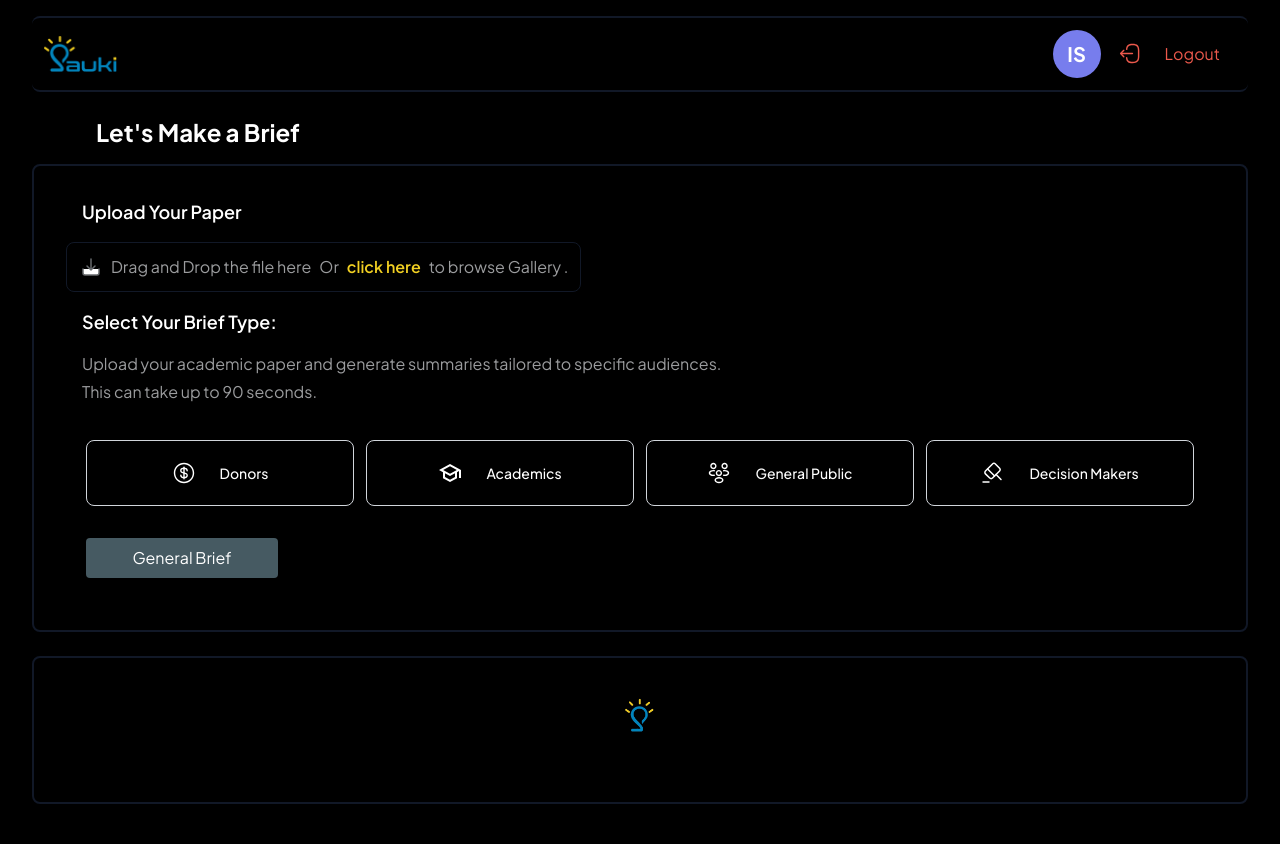
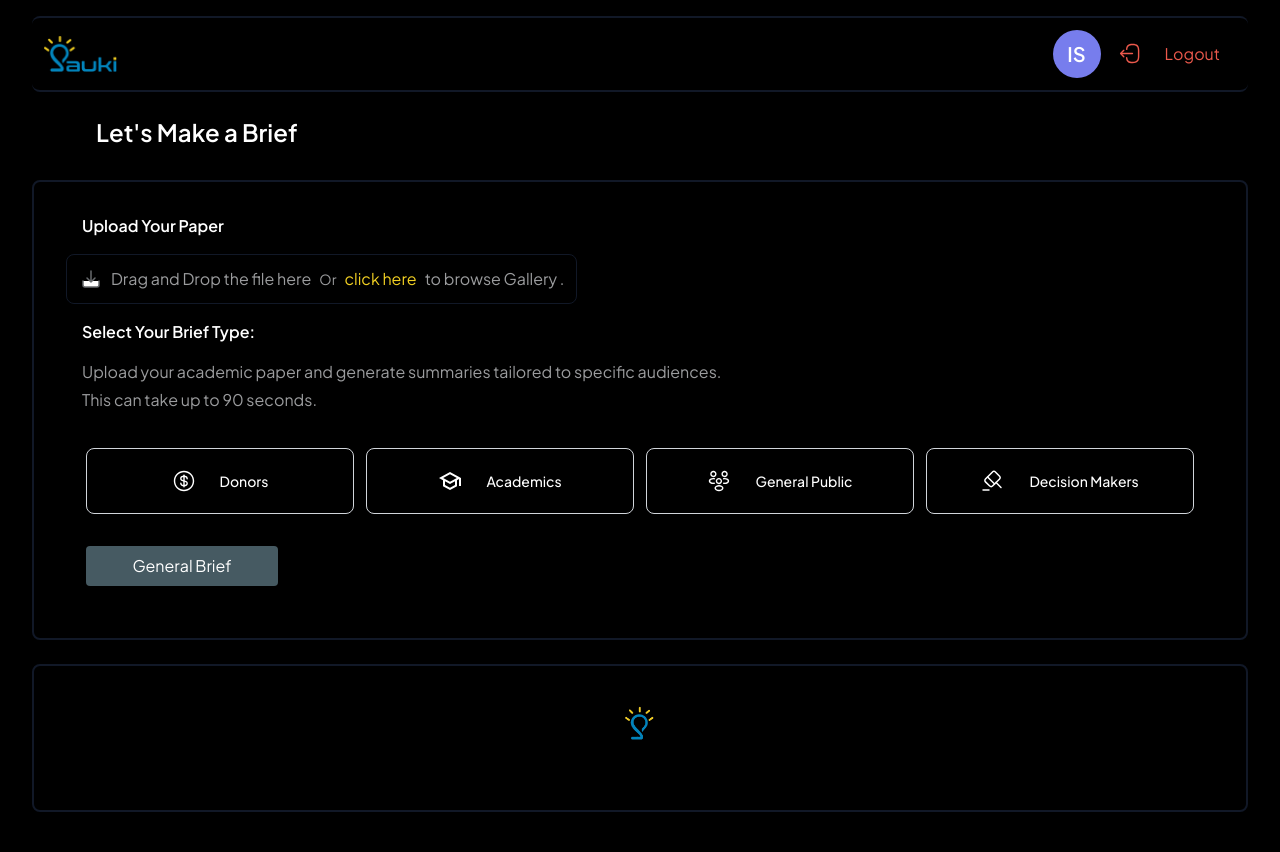
Before and after one commit to Zikam1/Sauki, a Nuxt app: page /brief-generator in a window 1280 px wide. Built offline with nearby package versions, Linux system fonts and the light colour scheme; a web font is replaced by a local one.

Commit message:
feat: font-size

```diff
--- a/nuxt.config.ts
+++ b/nuxt.config.ts
@@ -24,7 +24,7 @@ export default defineNuxtConfig({
         wght: '200..900',
         ital: '200..700',
       },
-      'Plus+Jakarta+Sans': [300, 400, 500, 600, 700]  // Adding Plus Jakarta Sans here
+      'Plus+Jakarta+Sans': [400,500,600 ]  // Adding Plus Jakarta Sans here
     },
     display: 'swap',  // Correct placement of the 'display' property for font loading
   },
--- a/pages/brief-generator.vue
+++ b/pages/brief-generator.vue
@@ -49,7 +49,7 @@
 
 
     <section>
-      <div class="text-left mx-16 max-w-full mb-4">
+      <div class="text-left md:mx-16 max-w-full mb-8">
         <p class="text-2xl font-bold text-white">Let's Make a Brief</p>
       </div>
     </section>
@@ -57,7 +57,7 @@
 
      <div class="flex flex-col items-start justify-start bg-black bg-opacity-96 border-2 border-gray-900 rounded-lg w-full p-4 sm:p-8 mb-6 mx-auto">
         <div class="text-left mx-4 max-w-full mb-4">
-        <p class="text-lg font-semibold text-white">Upload Your Paper</p>
+        <p class="text-md font-semibold text-white">Upload Your Paper</p>
       </div>
 
 
@@ -67,8 +67,8 @@
       <img v-if="!uploadedFile" src="../assets/icons/upload.svg" alt="upload" />
     </div>
     <p v-if="!uploadedFile" class="text-md text-wr ">Drag and Drop the file here</p>
-    <p v-if="!uploadedFile" class="text-md text-wr">Or</p>
-    <p v-if="!uploadedFile" class="text-md text-yellowc font-semibold cursor-pointer" @click="triggerFileInput">click here</p>
+    <p v-if="!uploadedFile" class="text-sm text-wr">Or</p>
+    <p v-if="!uploadedFile" class="text-md text-yellowc  cursor-pointer" @click="triggerFileInput">click here</p>
     <p v-if="!uploadedFile" class="text-md text-wr">to browse Gallery .</p>
     <input type="file" class="hidden" ref="fileInput" @change="handleFileUpload" />
 
@@ -90,7 +90,7 @@
 
       <!-- Title for Brief Type Selection -->
             <div class="text-left mx-4 mb-4">
-              <p class="text-lg font-['Plus Jakarta Sans'] font-semibold text-white mb-4">Select Your Brief Type:</p>
+              <p class="text-md font-['Plus Jakarta Sans'] text-md font-semibold text-white mb-4">Select Your Brief Type:</p>
                 <p class="text-md font-['Plus Jakarta Sans'] text-wr mb-1">Upload your academic paper and generate summaries tailored to specific audiences.</p>
                <p class="text-md font-['Plus Jakarta Sans'] text-wr">This can take up to 90 seconds.</p>
             </div>
@@ -105,7 +105,7 @@
                   'bg-saukiBlue': selectedBriefType === 'Donors',
                  'bg-white ': selectedBriefType !== 'Donors'
                 }"
-                class="border border-gray-300 p-3 sm:p-5 rounded-lg shadow-md hover:bg-saukiBlue cursor-pointer text-center flex justify-center items-center space-x-6"
+                class="border border-gray-300 p-3 sm:p-5 rounded-lg text-sm shadow-md hover:bg-saukiBlue cursor-pointer text-center flex justify-center items-center space-x-6"
               >
                 <img src="../assets/icons/donors.svg" alt="donors" />
                 <p class="font-medium text-white text-sm">Donors</p>
@@ -117,7 +117,7 @@
                   'bg-saukiBlue': selectedBriefType === 'Academics',
                   'bg-white ': selectedBriefType !== 'Academics'
                 }"
-                class="border border-gray-300 p-3 sm:p-5 rounded-lg shadow-md hover:bg-saukiBlue cursor-pointer text-center flex justify-center items-center space-x-6"
+                class="border border-gray-300 p-3 sm:p-5 rounded-lg text-sm shadow-md hover:bg-saukiBlue cursor-pointer text-center flex justify-center items-center space-x-6"
               >
                 <img src="../assets/icons/graduation-hat.svg" alt="graduation-hat" />
                 <p class="font-medium text-white text-sm">Academics</p>
@@ -130,7 +130,7 @@
                   'bg-saukiBlue': selectedBriefType === 'General Public',
                   'bg-white ': selectedBriefType !== 'General Public'
                 }"
-                class="border border-gray-300 p-3 sm:p-5 rounded-lg shadow-md hover:bg-saukiBlue cursor-pointer text-center flex justify-center items-center space-x-6"
+                class="border border-gray-300 p-3 sm:p-5 rounded-lg shadow-md text-sm hover:bg-saukiBlue cursor-pointer text-center flex justify-center items-center space-x-6"
               >
                 <img src="../assets/icons/general-public.svg" alt="general-public" />
                 <p class="font-medium text-white text-sm">General Public</p>
@@ -142,7 +142,7 @@
                   'bg-saukiBlue': selectedBriefType === 'Decision makers',
                   'bg-white ': selectedBriefType !== 'Decision makers'
                 }"
-                class="border border-gray-300 p-3 sm:p-5 rounded-lg shadow-md hover:bg-saukiBlue cursor-pointer text-center flex justify-center items-center space-x-6"
+                class="border border-gray-300 p-3 sm:p-5 rounded-lg shadow-md text-sm hover:bg-saukiBlue cursor-pointer text-center flex justify-center items-center space-x-6"
               >
                 <img src="../assets/icons/decision-maker.svg" alt="decision-maker" />
                 <p class="font-medium text-white text-sm">Decision Makers</p>
--- a/tailwind.config.ts
+++ b/tailwind.config.ts
@@ -11,7 +11,7 @@ module.exports = {
 
       },
       fontFamily: {
-        sans: ['Plus Jakarta Sans', , 'sans-serif'], // Add Plus Jakarta Sans as the default sans font
+        sans: ['Plus Jakarta Sans',  'sans-serif'], // Add Plus Jakarta Sans as the default sans font
       },
       animation: {
         blink: 'blink 1s infinite',
```
